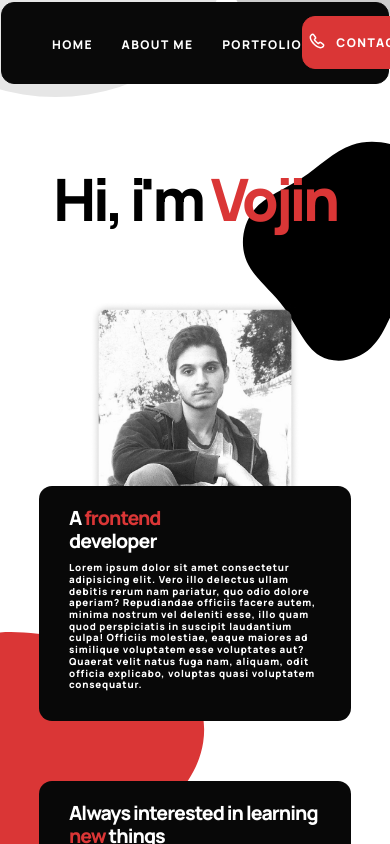
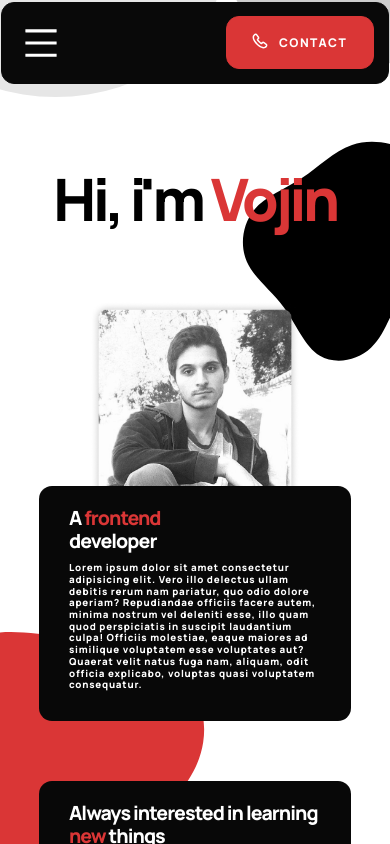
Before and after one commit to VojinPopovic/portfolio-react, a React (Create React App) app: page / in a window 390 px wide. Shown: the top 844 px of the page. Built offline with nearby package versions, Linux system fonts and the light colour scheme.

Commit message:
finalizing hamburger menu

```diff
--- a/src/components/Card/CardBlock.css
+++ b/src/components/Card/CardBlock.css
@@ -41,6 +41,7 @@
   color: #000000;
   position: absolute;
   font-size: 50px;
+  z-index: -1;
 }
 
 .vojin-container h3 {
--- a/src/components/navbar/NavBar.css
+++ b/src/components/navbar/NavBar.css
@@ -27,7 +27,7 @@
   margin-right: 10px;
 }
 
-.navbar-one {
+.nav-links {
   width: 250px;
   margin-left: 50px;
 }
--- a/src/components/navbar/NavBar.js
+++ b/src/components/navbar/NavBar.js
@@ -15,7 +15,7 @@ function NavBar() {
         transition={{ duration: 1 }}
         className="navbar-container-one"
       >
-        <NavbarLinks />
+        <NavbarLinks className="nav-links"/>
         <ContactButton/>
 
       </motion.div>
--- a/src/components/navbar/NavbarLinks.js
+++ b/src/components/navbar/NavbarLinks.js
@@ -1,7 +1,10 @@
 import React from "react";
 
-function NavbarLinks() {
+function NavbarLinks(props) {
+  const classes = "links " + props.className;
+
   return (
+    <div className={classes}>
       <div>
         <nav className="navbar-one">
           <ul>
@@ -17,6 +20,7 @@ function NavbarLinks() {
           </ul>
         </nav>
       </div>
+    </div>
   );
 }
 
--- a/src/components/navbar/NavbarMobile.css
+++ b/src/components/navbar/NavbarMobile.css
@@ -1,3 +1,31 @@
+.hamburger-menu-container {
+  width: 20%;
+  height: 49%;
+  display: flex;
+  justify-content: center;
+  align-items: flex-start;
+  flex-direction: column;
+  position: relative;
+}
+
+.navbar-links ul {
+  width: 30vw;
+  height: 50vw;
+  display: flex;
+  justify-content: center;
+  align-items: center;
+  flex-direction: column;
+  position: absolute;
+  background-color: black;
+  padding-inline: 20%;
+  padding-block: 60%;
+  line-height: 100px;
+  border: 1px #090909 solid;
+  border-radius: 13px;
+  gap: 0;
+  z-index: 10;
+}
+
 .navbar-container-mobile {
   width: 99%;
   height: 80px;
@@ -12,16 +40,32 @@
   border-radius: 13px;
 }
 
-.mobile-menu{
-    display: none;
+.mobile-menu {
+  display: none;
 }
 
-.hamburger-icon-container{
-    width: 15%;
-    height: 100%;
-    display:flex;
-    justify-content: center;
-    align-items: center;
+.hamburger-icon-container {
+  width: 50%;
+  height: 100%;
+  display: flex;
+  justify-content: flex-start;
+  align-items: center;
+  margin-left: 5%;
+  cursor: pointer;
+}
+
+.close-icon-container {
+  width: 100%;
+  height: 100%;
+  display: flex;
+  justify-content: flex-start;
+  align-items: center;
+  margin-left:5%;
+  cursor: pointer;
+}
+
+.navbar-one {
+  margin-left: 0;
 }
 
 @media (max-width: 900px) {
@@ -30,8 +74,8 @@
   }
 }
 
-@media(min-width:900px){
-    .navbar-container-mobile{
-        display: none;
-    }
+@media (min-width: 900px) {
+  .navbar-container-mobile {
+    display: none;
+  }
 }
--- a/src/components/navbar/NavbarMobile.js
+++ b/src/components/navbar/NavbarMobile.js
@@ -10,17 +10,17 @@ import "./NavbarMobile.css";
 
 function NavbarMobile() {
   const [ref, animation] = useOnScrollNav();
-  const [open, setOpen] = useState(false);
+  const [open, setOpen] = useState(true);
 
   const hamburger = (
     <div className="hamburger-icon-container">
-      <AiOutlineMenu color="white" size="50%" onClick={() => setOpen(!open)} />
+      <AiOutlineMenu color="white" size="40px" onClick={() => setOpen(!open)} />
     </div>
   );
 
   const close = (
     <div className="close-icon-container">
-      <MdClose color="white" size="50%" onClick={() => setOpen(!open)} />
+      <MdClose color="white" size="40px" onClick={() => setOpen(!open)} />
     </div>
   );
 
@@ -32,8 +32,16 @@ function NavbarMobile() {
         transition={{ duration: 1 }}
         className="navbar-container-mobile"
       >
-        {open ? hamburger : close}
-        {open || <NavbarLinks />}
+        {open ? (
+          hamburger
+        ) : (
+          <div className="hamburger-menu-container">
+            {close}
+            <div className="navbar-links">
+              <NavbarLinks className="navbar-links" />
+            </div>
+          </div>
+        )}
         <ContactButton />
       </motion.div>
     </div>
```
Lines whose indentation alone changed are shown as unchanged.
